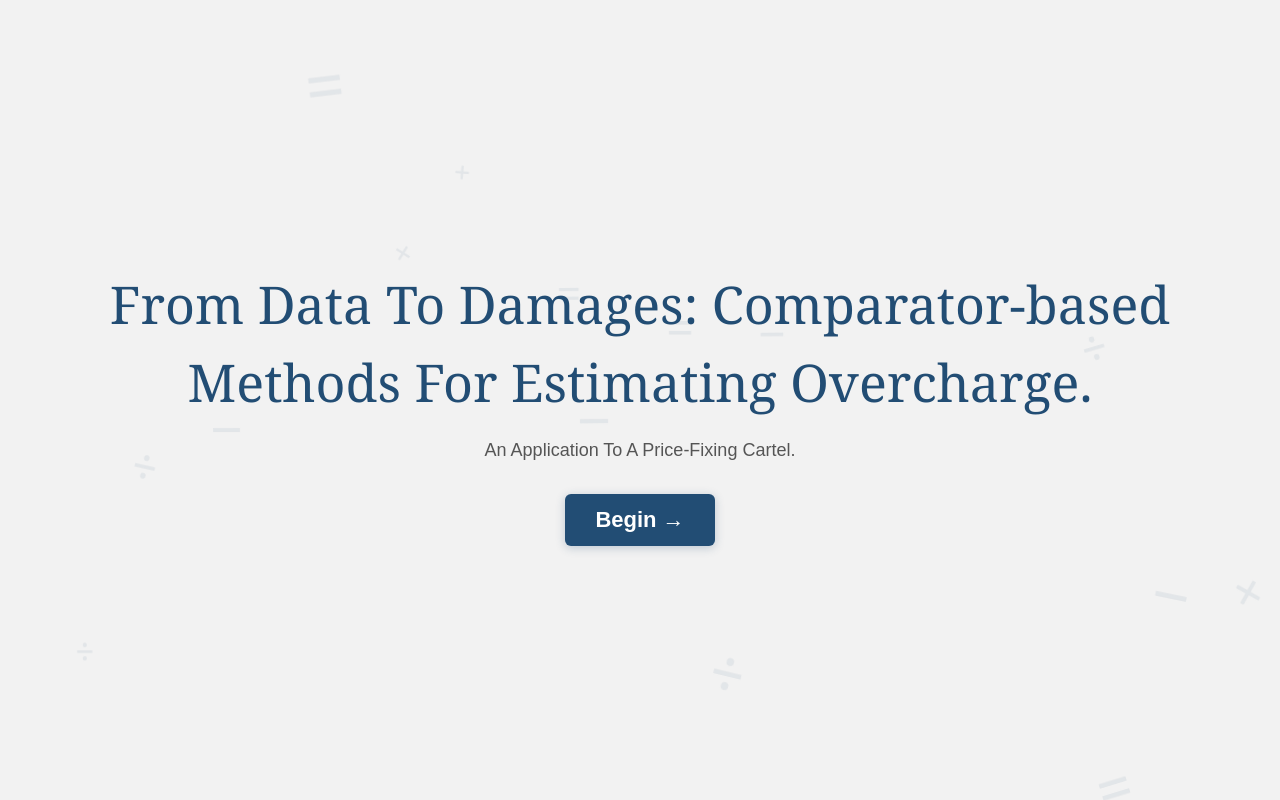
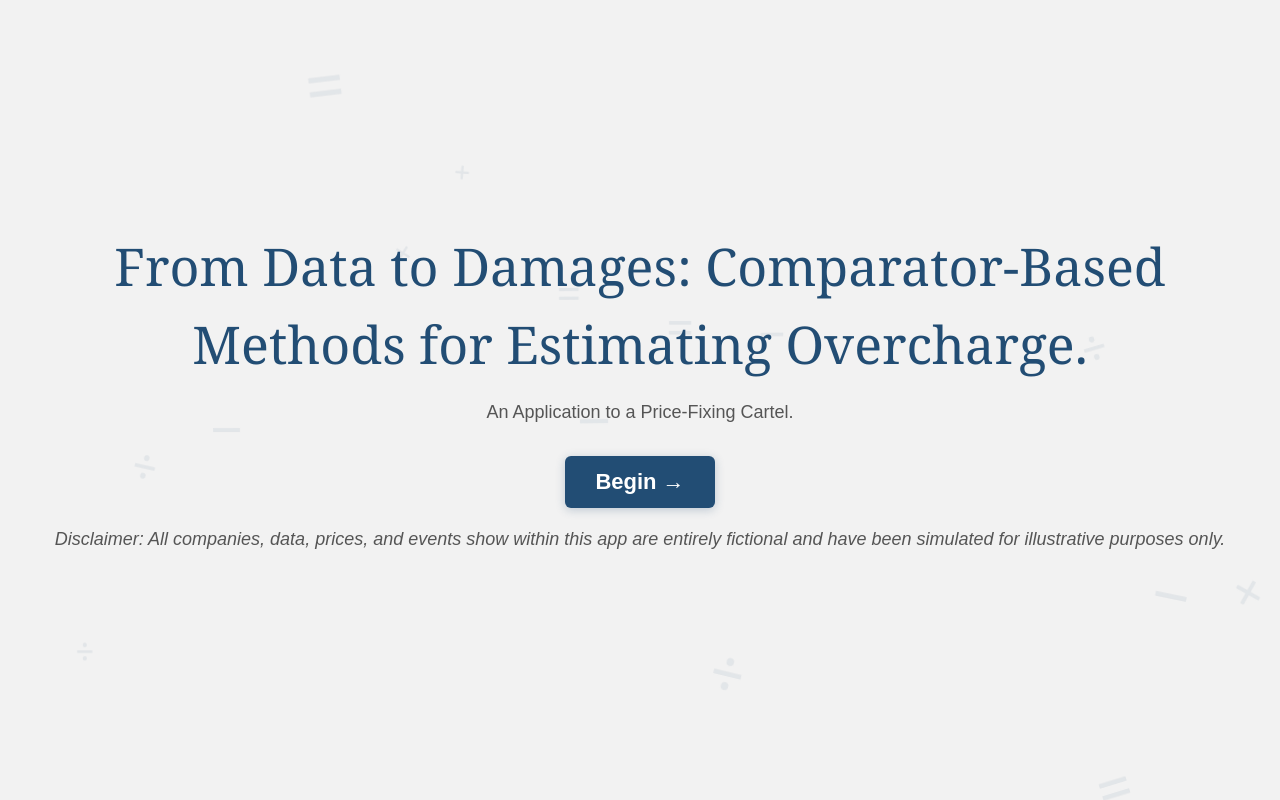
Before and after one commit to Alex-Vickery/From-Data-To-Damages, a plain HTML site: page index.html in a window 1280 px wide. Drawn offline with Linux system fonts and the light colour scheme.

Commit message:
Rewrite README for legal/corporate audience, add cover disclaimer, and polish UI copy
Rewrites README.md to focus on the app's premise and tab-by-tab functionality
rather than dev setup. Adds a fictional-data disclaimer to the cover screen,
title-cases label copy across the Supply Chain and Data tabs, and swaps the
Data tab's wrapping pill toggles for compact switch rows to fix vertical
overflow in the side panel on smaller screens.

```diff
--- a/css/styles.css
+++ b/css/styles.css
@@ -1444,6 +1444,14 @@ input[type="range"]::-moz-range-thumb:active {
   transform: scale(0.97);
 }
 
+.cover-disclaimer {
+  margin: 18px 0 0;
+  font-size: var(--fs-xs);
+  font-style: italic;
+  color: var(--clr-text-dim);
+  text-align: center;
+}
+
 /* ─── Chart Hover & Tooltip ──────────────────────────────────────────── */
 /* Invisible widened hit strokes live in a top-most clipped group (gHit) so
    a line is hoverable well beyond its painted pixels */
--- a/index.html
+++ b/index.html
@@ -41,11 +41,16 @@
       <div class="cover-content">
         <div class="cover-eyebrow"></div>
         <h1>
-          From Data To Damages: Comparator-based Methods For Estimating
+          From Data to Damages: Comparator-Based Methods for Estimating
           Overcharge.
         </h1>
-        <p>An Application To A Price-Fixing Cartel.</p>
+        <p>An Application to a Price-Fixing Cartel.</p>
         <button id="cover-start-btn" class="cover-start-btn">Begin →</button>
+        <p class="cover-disclaimer">
+          Disclaimer: All companies, data, prices, and events show within
+          this app are entirely fictional and have been simulated for
+          illustrative purposes only.
+        </p>
       </div>
     </div>
 
@@ -53,7 +58,7 @@
     <header class="app-header">
       <div class="app-title">
         From Data to Damages:
-        <span>Comparator-based methods for estimating overcharge</span>
+        <span>Comparator-Based Methods for Estimating Overcharge</span>
       </div>
       <div class="header-controls">
         <span class="keyboard-hint"> Keys 1–5: change tabs &nbsp;|&nbsp; &lt; & &gt;: navigate
--- a/js/modules/module1-supply-chain.js
+++ b/js/modules/module1-supply-chain.js
@@ -207,7 +207,7 @@ export function createSupplyChainTab(container) {
 
   const rhoUpSlider = createSliderGroup(controlsPanel, {
     id: "sc-rho-up",
-    label: "Upstream pass-on (%)",
+    label: "Upstream Pass-On (%)",
     category: "purchaser",
     min: 0,
     max: 100,
@@ -224,7 +224,7 @@ export function createSupplyChainTab(container) {
 
   const rhoDownSlider = createSliderGroup(controlsPanel, {
     id: "sc-rho-down",
-    label: "Downstream pass-on (%)",
+    label: "Downstream Pass-On (%)",
     category: "consumer",
     min: 0,
     max: 100,
@@ -241,7 +241,7 @@ export function createSupplyChainTab(container) {
 
   const umbrellaSlider = createSliderGroup(controlsPanel, {
     id: "sc-umbrella",
-    label: "Umbrella effect (%)",
+    label: "Umbrella Effect (%)",
     category: "umbrella",
     min: 0,
     max: 100,
@@ -637,7 +637,7 @@ export function createSupplyChainTab(container) {
 
   const harmTitle = document.createElement("h3");
   harmTitle.className = "panel-heading";
-  harmTitle.textContent = "Who bears the impact of the overcharge?";
+  harmTitle.textContent = "Who Bears the Impact of the Overcharge?";
   harmChartWrap.appendChild(harmTitle);
 
   const harmSVGWrap = document.createElement("div");
@@ -935,13 +935,13 @@ export function createSupplyChainTab(container) {
 
     umbrellaLabel
       .attr("opacity", 1)
-      .text(`Umbrella effect = £${umbrellaToFirm.toFixed(1)}/t`);
+      .text(`Umbrella Effect = £${umbrellaToFirm.toFixed(1)}/t`);
     umbrellaUpstreamLabel
       .attr("opacity", 1)
-      .text(`Upstream pass-on = ${(rhoUp * 100).toFixed(0)}%`);
+      .text(`Upstream Pass-On = ${(rhoUp * 100).toFixed(0)}%`);
     umbrellaDownstreamLabel
       .attr("opacity", 1)
-      .text(`Downstream pass-on = ${(rhoDown * 100).toFixed(0)}%`);
+      .text(`Downstream Pass-On = ${(rhoDown * 100).toFixed(0)}%`);
 
     // Downstream flow layers (main + umbrella), fading toward a point
     const dsMainCX = cartelCX,
--- a/js/ui/complexity-pills.js
+++ b/js/ui/complexity-pills.js
@@ -6,8 +6,8 @@ import { createToggleSwitch, createSectionHeading } from "./components.js";
 
 export const COMPLEXITY_FEATURES = [
   { key: "trendEnabled", label: "Time Trend" },
-  { key: "rampUpEnabled", label: "Ramp-up", warn: true },
-  { key: "runOffEnabled", label: "Run-off", warn: true },
+  { key: "rampUpEnabled", label: "Ramp-Up", warn: true },
+  { key: "runOffEnabled", label: "Run-Off", warn: true },
   { key: "macroShockEnabled", label: "Macro Shock" },
   { key: "confoundEnabled", label: "Confounder" },
   { key: "seasonalityEnabled", label: "Seasonality" },
```
Also changed, not shown: js/modules/module2-scene.js (+5 -5 lines), 1 other file.
